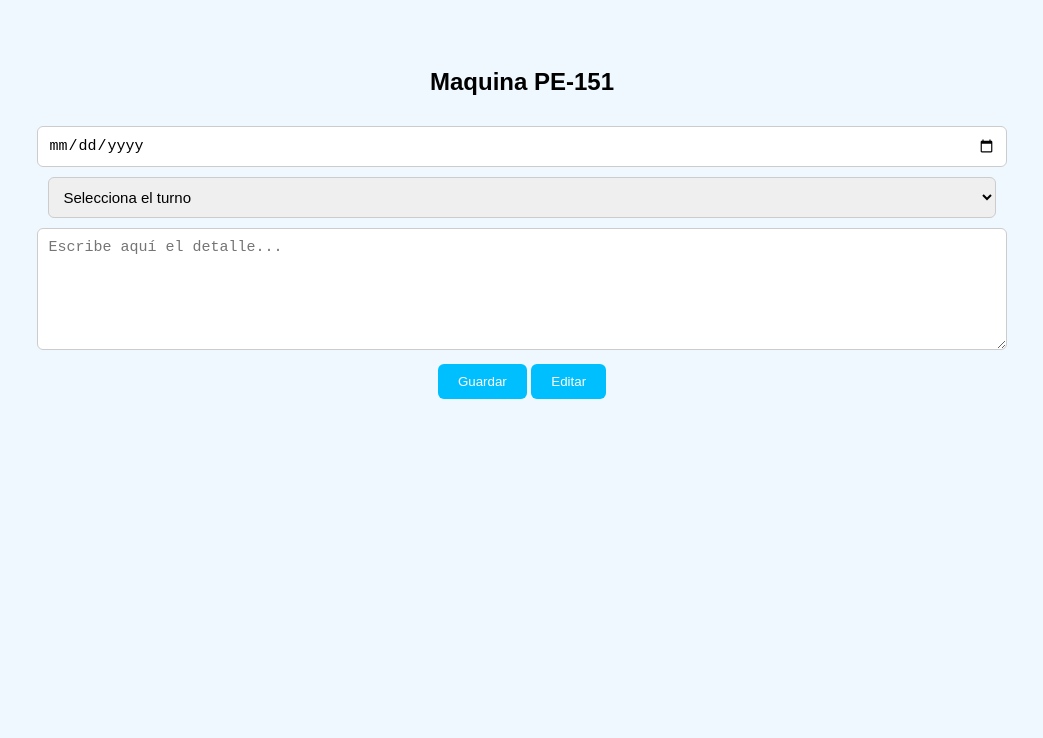
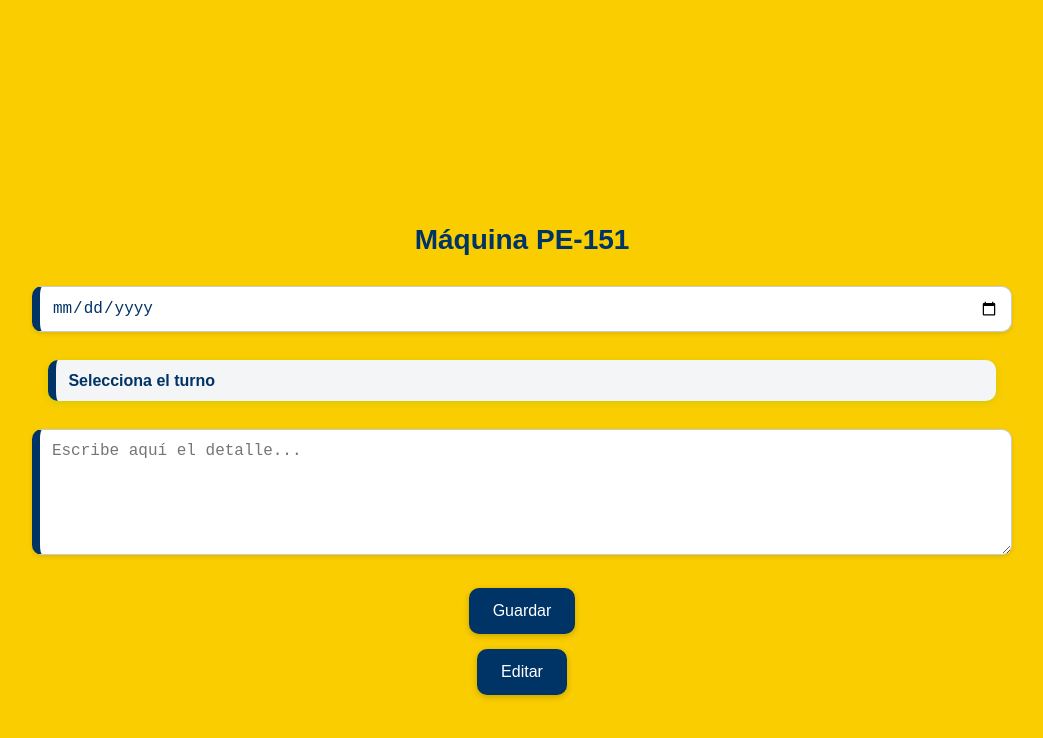
Before and after one commit to kevinanibal123/Almacen, a plain HTML site: page Maquina PE-151.html in a window 1280 px wide. Shown: the whole page, without its empty margins (118-1161 px from the left). Drawn offline with Linux system fonts and the light colour scheme.

Commit message:
Update Maquina PE-151.html

```diff
--- a/Maquina PE-151.html
+++ b/Maquina PE-151.html
@@ -3,66 +3,110 @@
 <head>
   <meta charset="UTF-8">
   <meta name="viewport" content="width=device-width, initial-scale=1.0">
-  <title>Maquina PE-151</title>
+  <title>Máquina PE-151</title>
   <style>
     body {
       font-family: Arial, sans-serif;
       padding: 40px;
-      background-color: #f0f8ff;
+      background-color: #f9cd00;
       text-align: center;
+      color: #003366;
+      display: flex;
+      flex-direction: column;
+      align-items: center;
+      justify-content: center;
+      min-height: 100vh;
     }
 
     h2 {
       margin-bottom: 20px;
-      font-size: 24px;
+      font-size: 28px;
     }
 
     input, textarea, select {
       width: 80%;
-      padding: 10px;
+      padding: 12px;
       margin-top: 10px;
-      font-size: 15px;
-      border-radius: 6px;
-      border: 1px solid #ccc;
+      font-size: 16px;
+      border-radius: 10px;
+      border: 1px solid #cccccc;
+      box-shadow: 0 2px 4px rgba(0,0,0,0.1);
+      background-color: white;
+      color: #003366;
+      border-left: 8px solid #003366
+    }
+
+    select {
+      appearance: none;
+      background-color: #f3f5f7;
+      color: #003366(107, 24, 24);
+      font-weight: bold;
+      border: none;
+      box-shadow: 0 2px 6px rgba(67, 188, 37, 0.2);
+      cursor: pointer;
+      transition: background-color 0.3s ease;
+      border-left: 8px solid #003366
+    }
+
+    select:hover {
+      background-color: #ffffff;
     }
 
     textarea {
       height: 100px;
       resize: vertical;
+      border-left: 8px solid #003366
     }
 
     button {
-      margin-top: 10px;
-      padding: 10px 20px;
-      background-color: #00bfff;
+      margin-top: 15px;
+      padding: 14px 24px;
+      background-color: #003366;
       color: white;
       border: none;
-      border-radius: 6px;
+      border-radius: 10px;
       cursor: pointer;
       transition: background-color 0.3s ease;
+      box-shadow: 0 2px 6px rgba(0,0,0,0.2);
+      font-size: 16px;
     }
 
     button:hover {
-      background-color: #009acd;
+      background-color: #002752;
     }
 
     .salida {
       margin-top: 20px;
       font-style: italic;
-      color: #333;
+      color: #003366;
       white-space: pre-wrap;
-      display: none; /* ← Oculta hasta que se guarde */
+      display: none;
+    }
+
+    /* ✅ Estilo para campos deshabilitados */
+    .disabled-style {
+      background-color: #f4efd9 !important;
+      color: #003366 !important;
+      border: 1px solid #003366 !important;
+      font-weight: bold;
+      cursor: not-allowed;
+      box-shadow: none !important;
+    }
+
+    select.disabled-style {
+      appearance: none;
+      background-image: none;
     }
   </style>
 </head>
 <body>
 
-  <h2>Maquina PE-151</h2>
+  <h2>Máquina PE-151</h2>
 
   <input type="date" id="fecha"><br>
   <select id="turno">
     <option value="">Selecciona el turno</option>
-    <option value="Turno dia">Turno dia</option>
+    <option value="Turno día">Turno día</option>
     <option value="Turno noche">Turno noche</option>
   </select><br>
   <textarea id="editor" placeholder="Escribe aquí el detalle..."></textarea><br>
@@ -71,7 +115,7 @@
   <button onclick="editarTexto()">Editar</button>
 
   <div class="salida" id="resultado">
-    Texto guardado:<br><span id="contenidoGuardado">—</span>
+    <span id="contenidoGuardado">—</span>
   </div>
 
   <script>
@@ -91,7 +135,9 @@
         editor.disabled = true;
         fecha.disabled = true;
         turno.disabled = true;
-        resultado.style.display = "none"; // ← Oculto al iniciar
+        fecha.classList.add("disabled-style");
+        turno.classList.add("disabled-style");
+        resultado.style.display = "none";
       } else {
         editor.value = "";
         fecha.value = "";
@@ -99,6 +145,8 @@
         editor.disabled = false;
         fecha.disabled = false;
         turno.disabled = false;
+        fecha.classList.remove("disabled-style");
+        turno.classList.remove("disabled-style");
         resultado.style.display = "none";
       }
     }
@@ -115,11 +163,13 @@
 
       const datos = { fecha: f, turno: t, texto };
       localStorage.setItem("Maquina PE-151", JSON.stringify(datos));
-      contenidoGuardado.textContent = `Fecha: ${f}\nTurno: ${t}\nTexto: ${texto}`;
-      resultado.style.display = "block"; // ← Se muestra solo al guardar
+      contenidoGuardado.textContent = " 📨✅ Mensaje enviado";
+      resultado.style.display = "block";
       editor.disabled = true;
       fecha.disabled = true;
       turno.disabled = true;
+      fecha.classList.add("disabled-style");
+      turno.classList.add("disabled-style");
     }
 
     function editarTexto() {
@@ -127,6 +177,8 @@
       fecha.disabled = false;
       turno.disabled = false;
       editor.focus();
+      fecha.classList.remove("disabled-style");
+      turno.classList.remove("disabled-style");
     }
 
     mostrarTextoGuardado();
```
